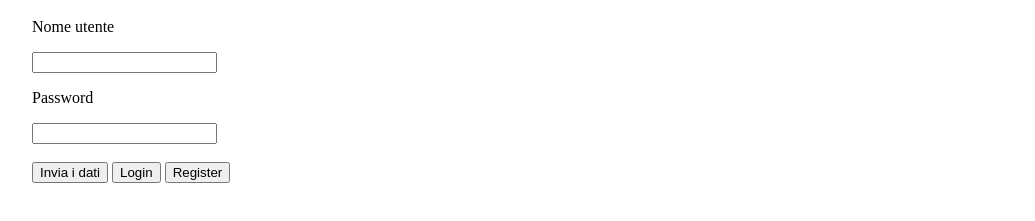
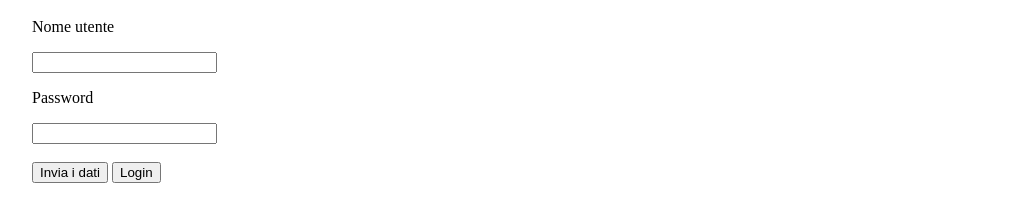
Before and after one commit to Zaffino/TPI_workGroup, a website: page index.html in a window 1280 px wide. Shown: the part 65-286 px from the top of the page, without its empty margins (18-1053 px from the left). Drawn offline with Linux system fonts and the light colour scheme.

Commit message:
Update index.html

```diff
--- a/index.html
+++ b/index.html
@@ -16,15 +16,18 @@
 
         <center><h1>Inserire le credenziali dell'account che si vuole visionare</h1></center>
 
+            <form action="" method="POST">
+                <p>Nome utente</p>
+                <input type="text" name="a" id="nomeUtente">
 
-            <p>Nome utente</p>
-            <input type="text" name="a" id="nomeUtente">
+                <p>Password</p>
+                <input type="text" name="b" id="password"> <br>
 
-            <p>Password</p>
-            <input type="text" name="b" id="password"> <br>
+                <br><input type="submit" value="Invia i dati">
+                <button id="loginButton">Login</button>
+            </form>
 
-            <br><input type="submit" value="Invia i dati">
-            <button id="loginButton">Login</button>
-            <button id="registerButton">Register</button>
+
+
     </body>
 </html>
```
